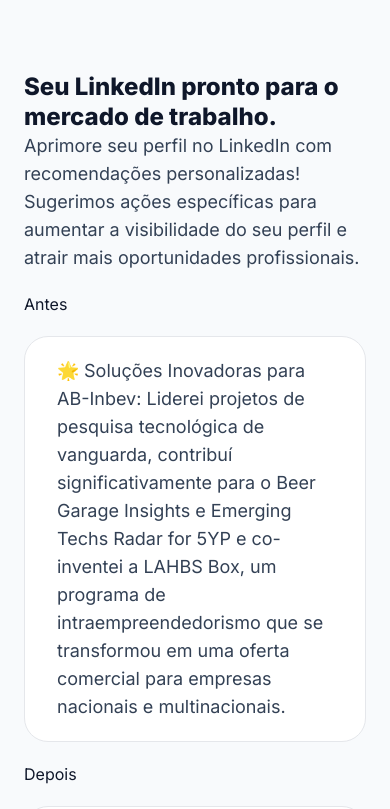
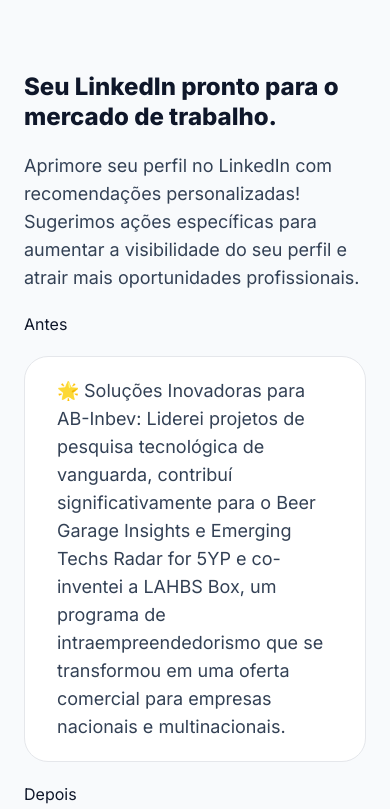
Before and after one commit to emnesty/better-profile-v2, a Next.js app: page / in a window 390 px wide. Shown: the top 809 px of the page. Built offline with nearby package versions, Linux system fonts and the light colour scheme.

Commit message:
Responsivo, ajustes

```diff
--- a/pages/index.tsx
+++ b/pages/index.tsx
@@ -19,10 +19,10 @@
       <section className="xk:pr-10 container mx-auto grid items-center md:col-span-2 md:items-center xl:gap-24 xl:py-12">
         <div className="gap-24 py-9 md:flex xl:col-span-2">
           <div className="max-w-[625px] flex-row gap-9 py-9 md:flex md:flex-col md:items-start">
-            <h1 className="max-w-[625px] text-2xl font-extrabold leading-tight tracking-normal sm:text-3xl md:text-3xl lg:text-5xl">
+            <h1 className="max-w-[625px] pb-5 text-2xl font-extrabold leading-tight tracking-normal sm:text-3xl md:pb-5 md:text-3xl lg:text-5xl">
               Seu LinkedIn pronto para o mercado de trabalho.{" "}
             </h1>
-            <p className="w-full max-w-[625px] text-lg text-slate-700 dark:text-slate-400 sm:text-xl">
+            <p className="pb:5 w-full max-w-[625px] text-lg text-slate-700 dark:text-slate-400 sm:text-xl">
               Aprimore seu perfil no LinkedIn com recomendações personalizadas!
               Sugerimos ações específicas para aumentar a visibilidade do seu
               perfil e atrair mais oportunidades profissionais.
```
